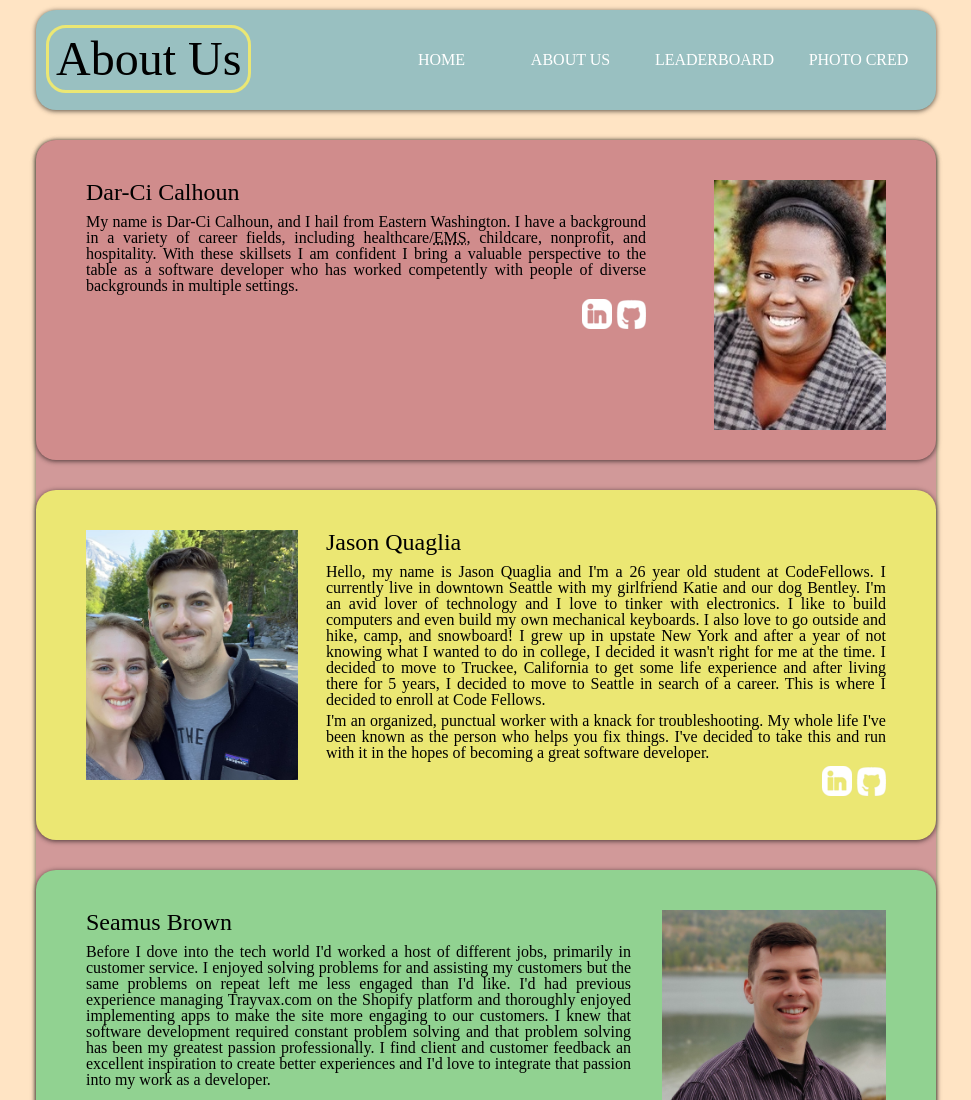
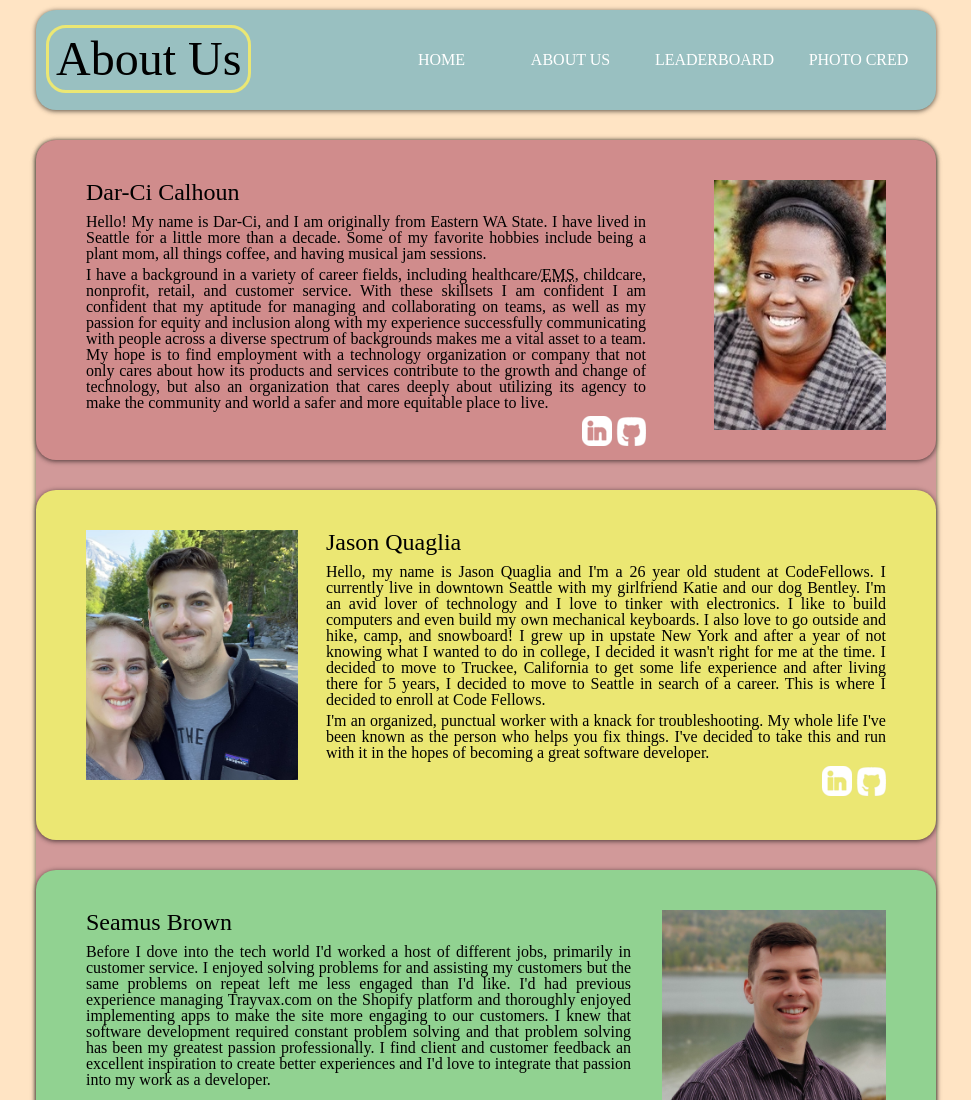
Before and after one commit to shaybrow/flight-facts, a plain HTML site: page about-me.html in a window 1280 px wide. Shown: the top 1100 px of the page, without its empty margins (154-1125 px from the left). Drawn offline with Linux system fonts and the light colour scheme.

Commit message:
edited darci aboutme blurb

```diff
--- a/about-me.html
+++ b/about-me.html
@@ -28,10 +28,10 @@
           Dar-Ci Calhoun
         </h5>
         <img src="img/darci.jpg" alt="profile photo of Darci Calhoun" id="darci-pic">
-        <p>My name is Dar-Ci Calhoun, and I hail from Eastern Washington. I have a background in a variety of career
-          fields, including healthcare/<abbr title="Emergency Medical Services">EMS</abbr>, childcare, nonprofit, and
-          hospitality. With these skillsets I am confident I bring a valuable perspective to the table as a software
-          developer who has worked competently with people of diverse backgrounds in multiple settings.</p>
+        <p>Hello! My name is Dar-Ci, and I am originally from Eastern WA State. I have lived in Seattle for a little more than a decade. Some of my favorite hobbies include being a plant mom, all things coffee, and having musical jam sessions.</p>
+        <p>I have a background in a variety of career
+          fields, including healthcare/<abbr title="Emergency Medical Services">EMS</abbr>, childcare, nonprofit, retail, and
+          customer service. With these skillsets I am confident I am confident that my aptitude for managing and collaborating on teams, as well as my passion for equity and inclusion along with my experience successfully communicating with people across a diverse spectrum of backgrounds makes me a vital asset to a team. My hope is to find employment with a technology organization or company that not only cares about how its products and services contribute to the growth and change of technology, but also an organization that cares deeply about utilizing its agency to make the community and world a safer and more equitable place to live.</p>
         <p class="links-right">
           <a href="https://www.linkedin.com/in/jason-quaglia/"><img src="img/linkedinicon.png" alt="linkedin logo"></a>
           <a href="https://github.com/stubtail42"><img src="img/githubicon.png" alt="github logo"></a>
```
